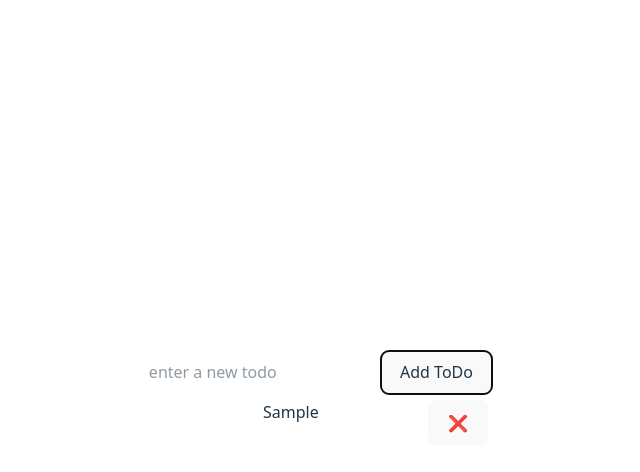
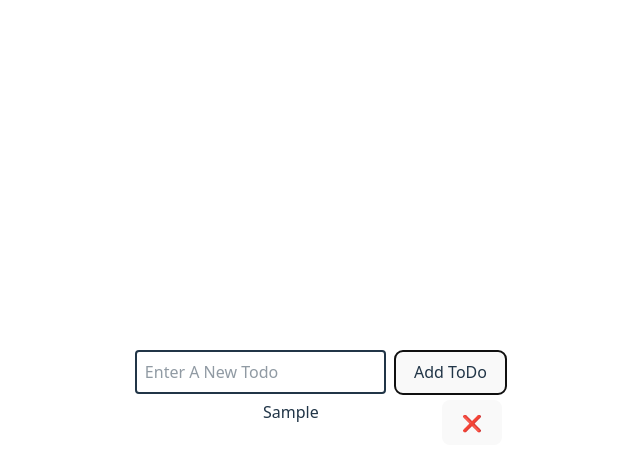
Before and after one commit to Oluwasetemi/react-todo-tinyuka, a React (Vite) app: page / in a window 1280 px wide. Both pictures are taken after typing "Sample" into the empty fields and a click on the button "Add ToDo". Shown: the top 472 px of the page, without its empty margins (319-959 px from the left). Built offline with nearby package versions, Linux system fonts and the light colour scheme.

Commit message:
👌 IMPROVE: add props, nested-element

```diff
--- /dev/null
+++ b/src/components/form.jsx
@@ -0,0 +1,19 @@
+export default function Form({ createTodo, setText, text }) {
+  return (
+    <form onSubmit={createTodo}>
+      <input
+        className="p-2 border-2 rounded placeholder:capitalize"
+        type="text"
+        placeholder="enter a new todo"
+        value={text}
+        onChange={(e) => {
+          console.log(e.target.value);
+          setText(e.target.value);
+        }}
+      />
+      <button className="ml-2" type="submit">
+        Add ToDo
+      </button>
+    </form>
+  );
+}
--- /dev/null
+++ b/src/components/todoitem.jsx
@@ -0,0 +1,32 @@
+import TodoText from "./todotext";
+
+export default function TodoItem({
+  setEditText,
+  startEditing,
+  remove,
+  saveEdit,
+  handleKeyDown,
+  editingId,
+  editText,
+  todo,
+}) {
+  return (
+    <li key={todo.id} style={{ display: "flex" }}>
+      {editingId === todo.id ? (
+        <>
+          <input
+            value={editText}
+            onChange={(e) => setEditText(e.target.value)}
+            onBlur={saveEdit}
+            onKeyDown={handleKeyDown}
+            // autoFocus
+          />
+        </>
+      ) : (
+        <>
+          <TodoText todo={todo} startEditing={startEditing} remove={remove} />
+        </>
+      )}
+    </li>
+  );
+}
--- /dev/null
+++ b/src/components/todolist.jsx
@@ -0,0 +1,32 @@
+import TodoItem from "./todoitem";
+
+export default function TodoList({
+  todos,
+  setEditText,
+  startEditing,
+  remove,
+  saveEdit,
+  handleKeyDown,
+  editingId,
+  editText,
+}) {
+  return (
+    <ul style={{ padding: "5px" }}>
+      {todos.map((todo) => {
+        return (
+          <TodoItem
+            key={todo.id}
+            todo={todo}
+            setEditText={setEditText}
+            startEditing={startEditing}
+            remove={remove}
+            saveEdit={saveEdit}
+            handleKeyDown={handleKeyDown}
+            editingId={editingId}
+            editText={editText}
+          />
+        );
+      })}
+    </ul>
+  );
+}
--- /dev/null
+++ b/src/components/todotext.jsx
@@ -0,0 +1,22 @@
+export default function TodoText({ todo, remove, startEditing }) {
+  return (
+    <>
+      <TodoContext startEditing={startEditing} todo={todo}>
+        {todo.text}
+      </TodoContext>
+      <TodoDeleteButton remove={remove} />
+    </>
+  );
+}
+
+export function TodoContext({ startEditing, children, todo }) {
+  return (
+    <span style={{ flex: 1 }} onDoubleClick={() => startEditing(todo)}>
+      {children}
+    </span>
+  );
+}
+
+export function TodoDeleteButton({ remove }) {
+  return <button onClick={() => remove(todo.id)}>❌</button>;
+}
--- a/src/main.jsx
+++ b/src/main.jsx
@@ -2,60 +2,11 @@ import "./style.css";
 import React from "react";
 import { createRoot } from "react-dom/client";
 import App from "./App.jsx";
+import Form from "./components/form.jsx";
+import TodoList from "./components/todolist.jsx";
 
-console.log(React);
+// console.log(React);
 // console.log(ReactDOM)
-
-function Form() {
-  return (
-    <form onSubmit={createTodo}>
-      <input
-        type="text"
-        placeholder="enter a new todo"
-        value={text}
-        onChange={(e) => {
-          console.log(e.target.value);
-          setText(e.target.value);
-        }}
-      />
-      <button type="submit">Add ToDo</button>
-    </form>
-  );
-}
-
-function TodoList() {
-  return (
-    <ul style={{ padding: "5px" }}>
-      {todos.map((todo) => {
-        return (
-          <li key={todo.id} style={{ display: "flex" }}>
-            {editingId === todo.id ? (
-              <>
-                <input
-                  value={editText}
-                  onChange={(e) => setEditText(e.target.value)}
-                  onBlur={saveEdit}
-                  onKeyDown={handleKeyDown}
-                  // autoFocus
-                />
-              </>
-            ) : (
-              <>
-                <span
-                  style={{ flex: 1 }}
-                  onDoubleClick={() => startEditing(todo)}
-                >
-                  {todo.text}
-                </span>
-                <button onClick={() => remove(todo.id)}>❌</button>
-              </>
-            )}
-          </li>
-        );
-      })}
-    </ul>
-  );
-}
 
 function TodoApp() {
   const [todos, setTodos] = React.useState([]);
@@ -99,7 +50,7 @@ function TodoApp() {
 
   return (
     <div id="todoapp">
-      <form onSubmit={createTodo}>
+      {/* <form onSubmit={createTodo}>
         <input
           type="text"
           placeholder="enter a new todo"
@@ -110,8 +61,9 @@ function TodoApp() {
           }}
         />
         <button type="submit">Add ToDo</button>
-      </form>
-      <ul style={{ padding: "5px" }}>
+      </form> */}
+      <Form createTodo={createTodo} setText={setText} text={text} />
+      {/* <ul style={{ padding: "5px" }}>
         {todos.map((todo) => {
           return (
             <li key={todo.id} style={{ display: "flex" }}>
@@ -139,7 +91,17 @@ function TodoApp() {
             </li>
           );
         })}
-      </ul>
+      </ul> */}
+      <TodoList
+        todos={todos}
+        setEditText={setEditText}
+        startEditing={startEditing}
+        remove={remove}
+        saveEdit={saveEdit}
+        handleKeyDown={handleKeyDown}
+        editingId={editingId}
+        editText={editText}
+      />
     </div>
   );
 }
```
Also changed, not shown: 1 other file (tests, documents, lock files or other folders).
